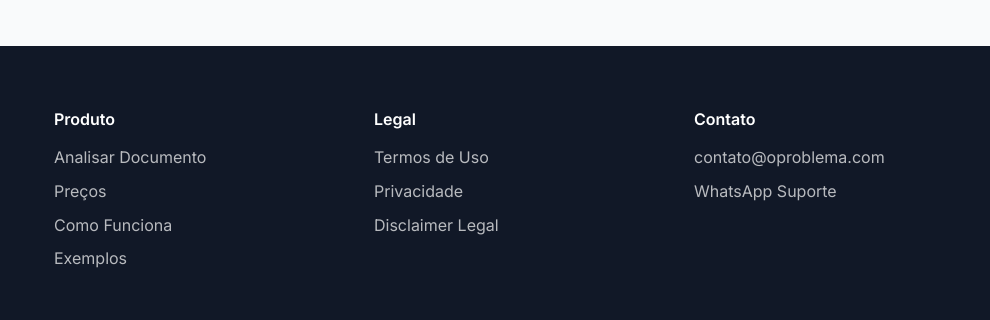
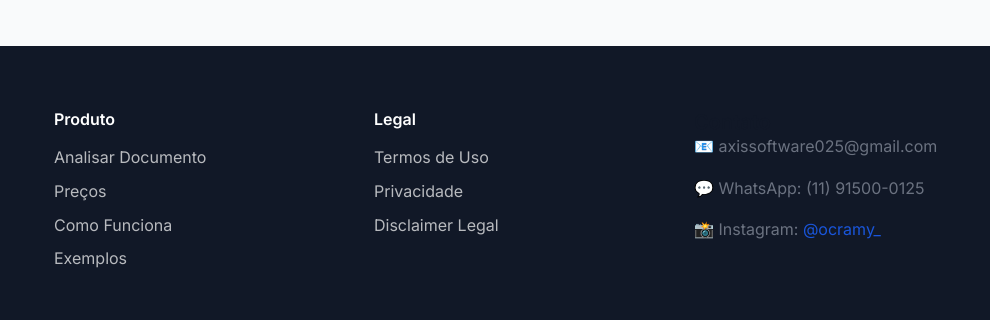
Before and after one commit to marcos167/CLEARDEAL, a website: page index.html in a window 1280 px wide. Shown: the part 5392-5712 px from the top of the page, 290-1280 px from the left. Drawn offline with Linux system fonts and the light colour scheme.

Commit message:
feat: Add Instagram social link (@ocramy_) to all pages

```diff
--- a/index.html
+++ b/index.html
@@ -474,11 +474,11 @@
         </div>
 
         <div class="footer-section">
-          <h4 class="footer-heading">Contato</h4>
-          <ul class="footer-links">
-            <li><a href="mailto:contato@oproblema.com">contato@oproblema.com</a></li>
-            <li><a href="https://wa.me/5511999999999">WhatsApp Suporte</a></li>
-          </ul>
+          <h4>Contato</h4>
+          <p>📧 axissoftware025@gmail.com</p>
+          <p>💬 WhatsApp: (11) 91500-0125</p>
+          <p>📸 Instagram: <a href="https://www.instagram.com/ocramy_" target="_blank"
+              rel="noopener noreferrer">@ocramy_</a></p>
         </div>
       </div>
 
```
Also changed, not shown: pricing.html (+4 -2 lines), privacidade.html (+4 -0 lines), termos.html (+2 -0 lines).
